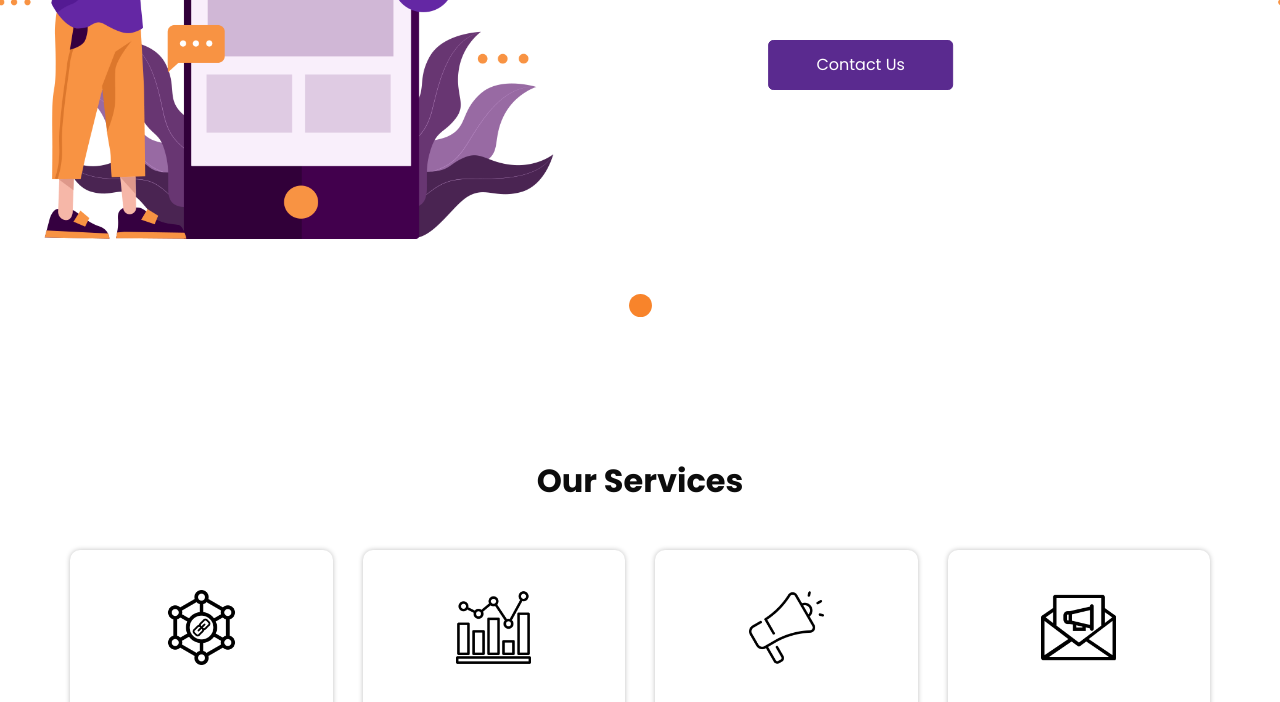
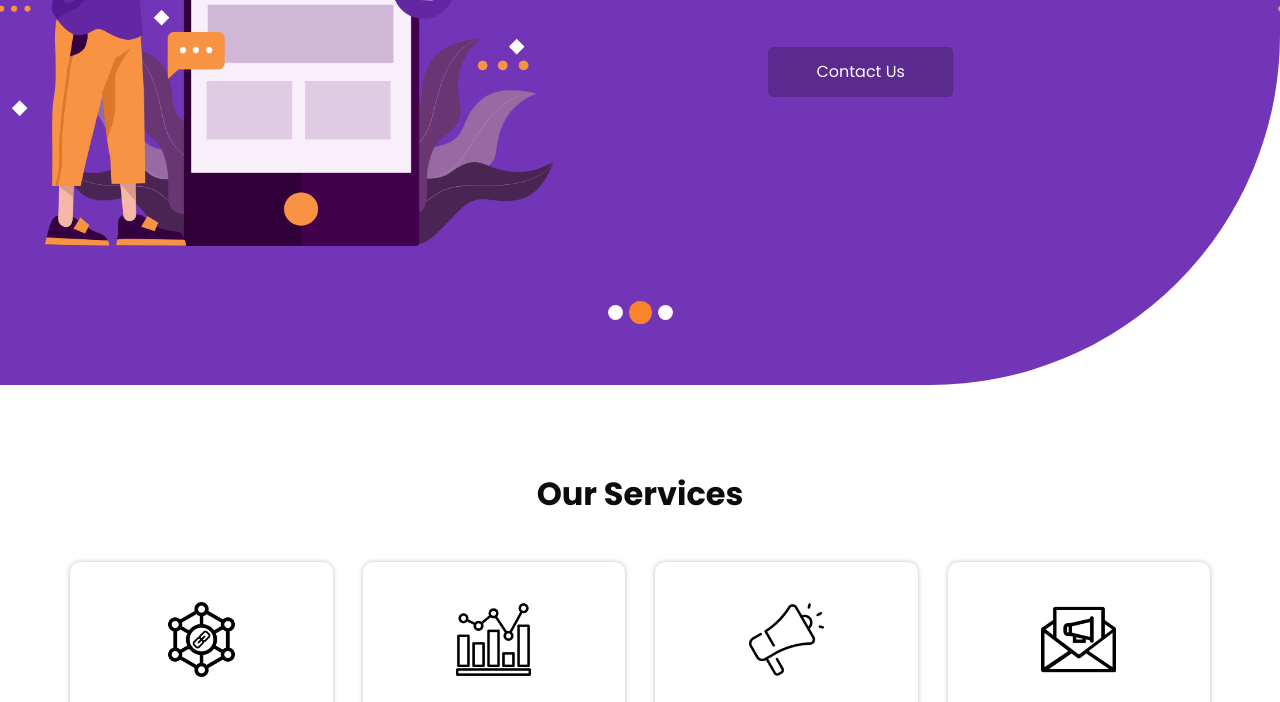
Before and after one commit to OwenMaine/unique, a plain HTML site: page index.html in a window 1280 px wide. Shown: the part 415-1117 px from the top of the page. Drawn offline with nearby package versions, Linux system fonts and the light colour scheme; some packages are replaced by stand-ins of ours.

Commit message:
update index

```diff
--- a/index.html
+++ b/index.html
@@ -30,7 +30,7 @@
 
 <body>
 
-  <div class = "sub_page">
+
   <div class="hero_area">
     <!-- header section strats -->
     <header class="header_section">
```
